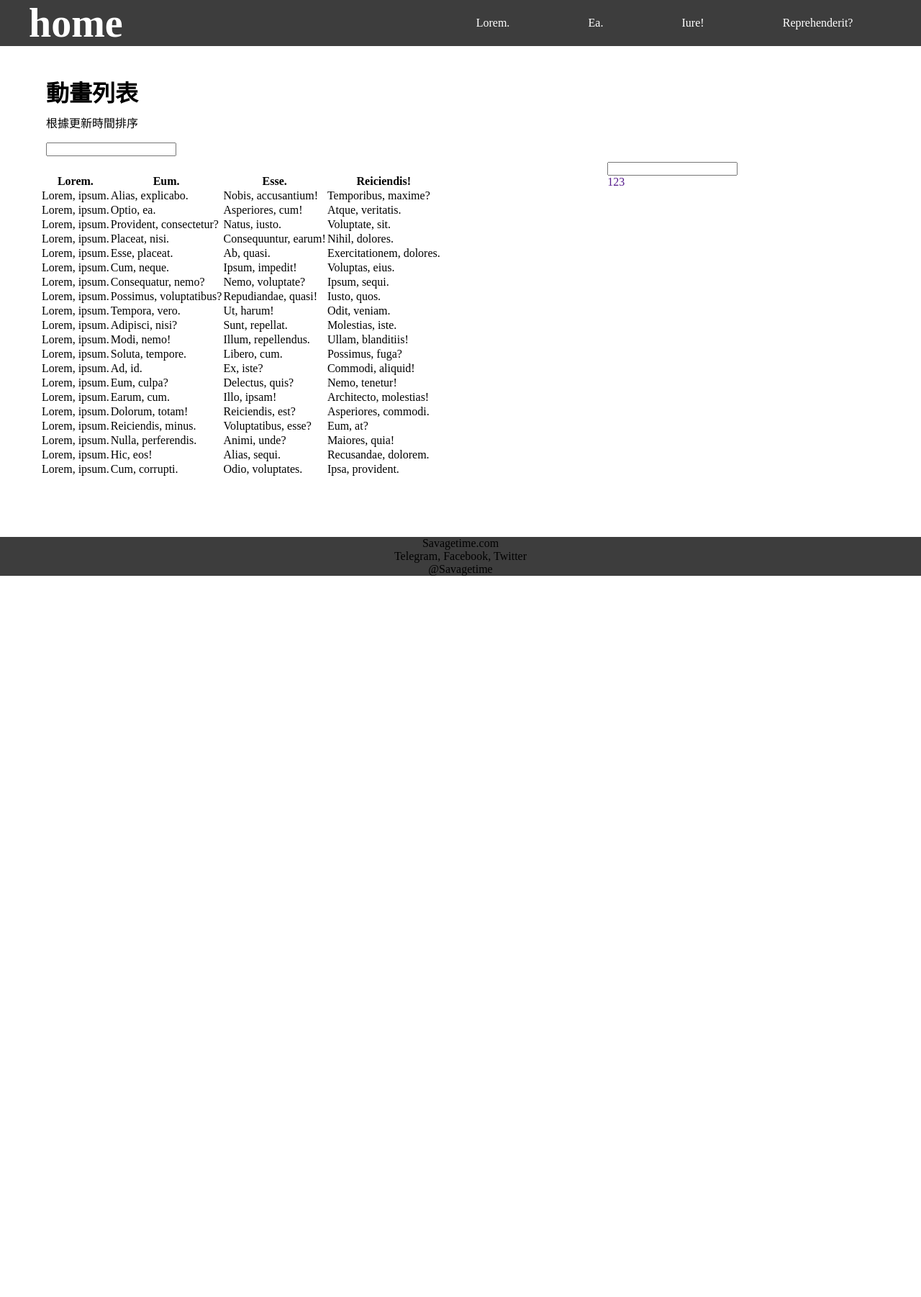
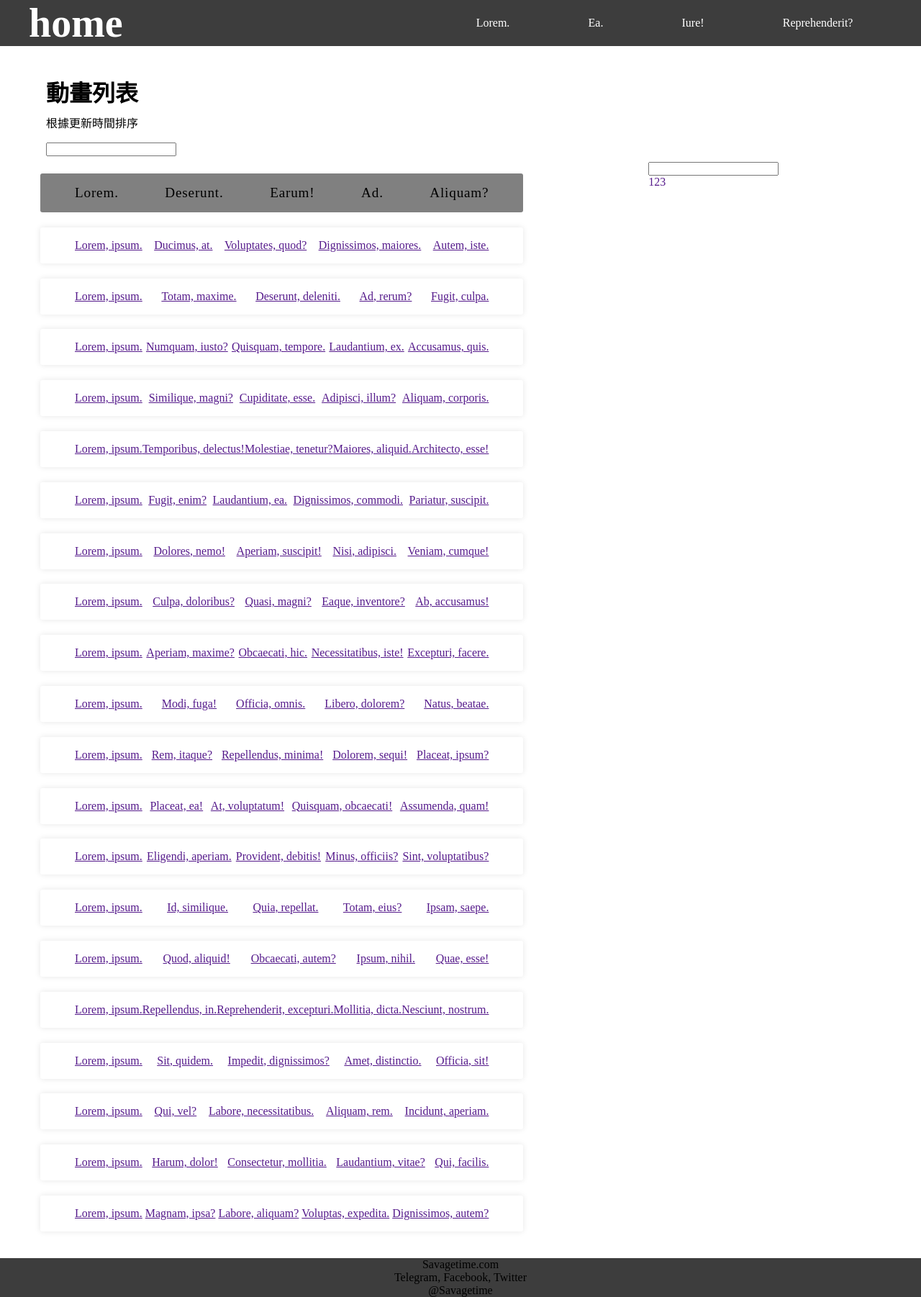
Before and after one commit to robinsonweng/savagetime, a Django app: page / in a window 1280 px wide. Shown: the whole page at 72% size. Before the commit the page ends 800 px from the top, so only its background shows below. Run offline with Django 3.2, Linux system fonts and the light colour scheme.

Commit message:
Rewrite table using flex box

```diff
--- /dev/null
+++ b/savagetime/static/home/css/home.css
@@ -0,0 +1,29 @@
+:root {
+    --thead-bg-color: gray;
+}
+
+.table-container {
+    max-width: 800px;
+    width: 100%;
+    margin-right: auto;
+}
+
+.main-table li {
+    border-radius: 3px;
+    padding: 1rem 3rem;
+    margin-bottom: 1.3rem;
+
+    display: flex;
+    flex-direction: row;
+    justify-content: space-between;
+}
+
+.table-header {
+    background-color: var(--thead-bg-color);
+    font-size: 1.2rem;
+    letter-spacing: 0.05rem;
+}
+
+.table-row {
+    box-shadow: 0px 0px 9px 0px rgba(0, 0, 0, 0.1);
+}
--- a/savagetime/templates/home/index.html
+++ b/savagetime/templates/home/index.html
@@ -12,138 +12,163 @@
 {% endblock content-head %}
 
 {% block content %}
-<table class="main-table">
-    <thead>
-        <tr>
-            <th>Lorem.</th>
-            <th>Eum.</th>
-            <th>Esse.</th>
-            <th>Reiciendis!</th>
-        </tr>
-    </thead>
-    <tbody>
-        <tr>
-            <td>Lorem, ipsum.</td>
-            <td>Alias, explicabo.</td>
-            <td>Nobis, accusantium!</td>
-            <td>Temporibus, maxime?</td>
-        </tr>
-        <tr>
-            <td>Lorem, ipsum.</td>
-            <td>Optio, ea.</td>
-            <td>Asperiores, cum!</td>
-            <td>Atque, veritatis.</td>
-        </tr>
-        <tr>
-            <td>Lorem, ipsum.</td>
-            <td>Provident, consectetur?</td>
-            <td>Natus, iusto.</td>
-            <td>Voluptate, sit.</td>
-        </tr>
-        <tr>
-            <td>Lorem, ipsum.</td>
-            <td>Placeat, nisi.</td>
-            <td>Consequuntur, earum!</td>
-            <td>Nihil, dolores.</td>
-        </tr>
-        <tr>
-            <td>Lorem, ipsum.</td>
-            <td>Esse, placeat.</td>
-            <td>Ab, quasi.</td>
-            <td>Exercitationem, dolores.</td>
-        </tr>
-        <tr>
-            <td>Lorem, ipsum.</td>
-            <td>Cum, neque.</td>
-            <td>Ipsum, impedit!</td>
-            <td>Voluptas, eius.</td>
-        </tr>
-        <tr>
-            <td>Lorem, ipsum.</td>
-            <td>Consequatur, nemo?</td>
-            <td>Nemo, voluptate?</td>
-            <td>Ipsum, sequi.</td>
-        </tr>
-        <tr>
-            <td>Lorem, ipsum.</td>
-            <td>Possimus, voluptatibus?</td>
-            <td>Repudiandae, quasi!</td>
-            <td>Iusto, quos.</td>
-        </tr>
-        <tr>
-            <td>Lorem, ipsum.</td>
-            <td>Tempora, vero.</td>
-            <td>Ut, harum!</td>
-            <td>Odit, veniam.</td>
-        </tr>
-        <tr>
-            <td>Lorem, ipsum.</td>
-            <td>Adipisci, nisi?</td>
-            <td>Sunt, repellat.</td>
-            <td>Molestias, iste.</td>
-        </tr>
-        <tr>
-            <td>Lorem, ipsum.</td>
-            <td>Modi, nemo!</td>
-            <td>Illum, repellendus.</td>
-            <td>Ullam, blanditiis!</td>
-        </tr>
-        <tr>
-            <td>Lorem, ipsum.</td>
-            <td>Soluta, tempore.</td>
-            <td>Libero, cum.</td>
-            <td>Possimus, fuga?</td>
-        </tr>
-        <tr>
-            <td>Lorem, ipsum.</td>
-            <td>Ad, id.</td>
-            <td>Ex, iste?</td>
-            <td>Commodi, aliquid!</td>
-        </tr>
-        <tr>
-            <td>Lorem, ipsum.</td>
-            <td>Eum, culpa?</td>
-            <td>Delectus, quis?</td>
-            <td>Nemo, tenetur!</td>
-        </tr>
-        <tr>
-            <td>Lorem, ipsum.</td>
-            <td>Earum, cum.</td>
-            <td>Illo, ipsam!</td>
-            <td>Architecto, molestias!</td>
-        </tr>
-        <tr>
-            <td>Lorem, ipsum.</td>
-            <td>Dolorum, totam!</td>
-            <td>Reiciendis, est?</td>
-            <td>Asperiores, commodi.</td>
-        </tr>
-        <tr>
-            <td>Lorem, ipsum.</td>
-            <td>Reiciendis, minus.</td>
-            <td>Voluptatibus, esse?</td>
-            <td>Eum, at?</td>
-        </tr>
-        <tr>
-            <td>Lorem, ipsum.</td>
-            <td>Nulla, perferendis.</td>
-            <td>Animi, unde?</td>
-            <td>Maiores, quia!</td>
-        </tr>
-        <tr>
-            <td>Lorem, ipsum.</td>
-            <td>Hic, eos!</td>
-            <td>Alias, sequi.</td>
-            <td>Recusandae, dolorem.</td>
-        </tr>
-        <tr>
-            <td>Lorem, ipsum.</td>
-            <td>Cum, corrupti.</td>
-            <td>Odio, voluptates.</td>
-            <td>Ipsa, provident.</td>
-        </tr>
-    </tbody>
-</table>
+<div class="table-container">
+    <ul class="main-table">
+        <li class="table-header">
+            <div>Lorem.</div>
+            <div>Deserunt.</div>
+            <div>Earum!</div>
+            <div>Ad.</div>
+            <div>Aliquam?</div>
+        </li>
+        <li class="table-row">
+            <div><a href="">Lorem, ipsum.</a></div>
+            <div><a href="">Ducimus, at.</a></div>
+            <div><a href="">Voluptates, quod?</a></div>
+            <div><a href="">Dignissimos, maiores.</a></div>
+            <div><a href="">Autem, iste.</a></div>
+        </li>
+        <li class="table-row">
+            <div><a href="">Lorem, ipsum.</a></div>
+            <div><a href="">Totam, maxime.</a></div>
+            <div><a href="">Deserunt, deleniti.</a></div>
+            <div><a href="">Ad, rerum?</a></div>
+            <div><a href="">Fugit, culpa.</a></div>
+        </li>
+        <li class="table-row">
+            <div><a href="">Lorem, ipsum.</a></div>
+            <div><a href="">Numquam, iusto?</a></div>
+            <div><a href="">Quisquam, tempore.</a></div>
+            <div><a href="">Laudantium, ex.</a></div>
+            <div><a href="">Accusamus, quis.</a></div>
+        </li>
+        <li class="table-row">
+            <div><a href="">Lorem, ipsum.</a></div>
+            <div><a href="">Similique, magni?</a></div>
+            <div><a href="">Cupiditate, esse.</a></div>
+            <div><a href="">Adipisci, illum?</a></div>
+            <div><a href="">Aliquam, corporis.</a></div>
+        </li>
+        <li class="table-row">
+            <div><a href="">Lorem, ipsum.</a></div>
+            <div><a href="">Temporibus, delectus!</a></div>
+            <div><a href="">Molestiae, tenetur?</a></div>
+            <div><a href="">Maiores, aliquid.</a></div>
+            <div><a href="">Architecto, esse!</a></div>
+        </li>
+        <li class="table-row">
+            <div><a href="">Lorem, ipsum.</a></div>
+            <div><a href="">Fugit, enim?</a></div>
+            <div><a href="">Laudantium, ea.</a></div>
+            <div><a href="">Dignissimos, commodi.</a></div>
+            <div><a href="">Pariatur, suscipit.</a></div>
+        </li>
+        <li class="table-row">
+            <div><a href="">Lorem, ipsum.</a></div>
+            <div><a href="">Dolores, nemo!</a></div>
+            <div><a href="">Aperiam, suscipit!</a></div>
+            <div><a href="">Nisi, adipisci.</a></div>
+            <div><a href="">Veniam, cumque!</a></div>
+        </li>
+        <li class="table-row">
+            <div><a href="">Lorem, ipsum.</a></div>
+            <div><a href="">Culpa, doloribus?</a></div>
+            <div><a href="">Quasi, magni?</a></div>
+            <div><a href="">Eaque, inventore?</a></div>
+            <div><a href="">Ab, accusamus!</a></div>
+        </li>
+        <li class="table-row">
+            <div><a href="">Lorem, ipsum.</a></div>
+            <div><a href="">Aperiam, maxime?</a></div>
+            <div><a href="">Obcaecati, hic.</a></div>
+            <div><a href="">Necessitatibus, iste!</a></div>
+            <div><a href="">Excepturi, facere.</a></div>
+        </li>
+        <li class="table-row">
+            <div><a href="">Lorem, ipsum.</a></div>
+            <div><a href="">Modi, fuga!</a></div>
+            <div><a href="">Officia, omnis.</a></div>
+            <div><a href="">Libero, dolorem?</a></div>
+            <div><a href="">Natus, beatae.</a></div>
+        </li>
+        <li class="table-row">
+            <div><a href="">Lorem, ipsum.</a></div>
+            <div><a href="">Rem, itaque?</a></div>
+            <div><a href="">Repellendus, minima!</a></div>
+            <div><a href="">Dolorem, sequi!</a></div>
+            <div><a href="">Placeat, ipsum?</a></div>
+        </li>
+        <li class="table-row">
+            <div><a href="">Lorem, ipsum.</a></div>
+            <div><a href="">Placeat, ea!</a></div>
+            <div><a href="">At, voluptatum!</a></div>
+            <div><a href="">Quisquam, obcaecati!</a></div>
+            <div><a href="">Assumenda, quam!</a></div>
+        </li>
+        <li class="table-row">
+            <div><a href="">Lorem, ipsum.</a></div>
+            <div><a href="">Eligendi, aperiam.</a></div>
+            <div><a href="">Provident, debitis!</a></div>
+            <div><a href="">Minus, officiis?</a></div>
+            <div><a href="">Sint, voluptatibus?</a></div>
+        </li>
+        <li class="table-row">
+            <div><a href="">Lorem, ipsum.</a></div>
+            <div><a href="">Id, similique.</a></div>
+            <div><a href="">Quia, repellat.</a></div>
+            <div><a href="">Totam, eius?</a></div>
+            <div><a href="">Ipsam, saepe.</a></div>
+        </li>
+        <li class="table-row">
+            <div><a href="">Lorem, ipsum.</a></div>
+            <div><a href="">Quod, aliquid!</a></div>
+            <div><a href="">Obcaecati, autem?</a></div>
+            <div><a href="">Ipsum, nihil.</a></div>
+            <div><a href="">Quae, esse!</a></div>
+        </li>
+        <li class="table-row">
+            <div><a href="">Lorem, ipsum.</a></div>
+            <div><a href="">Repellendus, in.</a></div>
+            <div><a href="">Reprehenderit, excepturi.</a></div>
+            <div><a href="">Mollitia, dicta.</a></div>
+            <div><a href="">Nesciunt, nostrum.</a></div>
+        </li>
+        <li class="table-row">
+            <div><a href="">Lorem, ipsum.</a></div>
+            <div><a href="">Sit, quidem.</a></div>
+            <div><a href="">Impedit, dignissimos?</a></div>
+            <div><a href="">Amet, distinctio.</a></div>
+            <div><a href="">Officia, sit!</a></div>
+        </li>
+        <li class="table-row">
+            <div><a href="">Lorem, ipsum.</a></div>
+            <div><a href="">Qui, vel?</a></div>
+            <div><a href="">Labore, necessitatibus.</a></div>
+            <div><a href="">Aliquam, rem.</a></div>
+            <div><a href="">Incidunt, aperiam.</a></div>
+        </li>
+        <li class="table-row">
+            <div><a href="">Lorem, ipsum.</a></div>
+            <div><a href="">Harum, dolor!</a></div>
+            <div><a href="">Consectetur, mollitia.</a></div>
+            <div><a href="">Laudantium, vitae?</a></div>
+            <div><a href="">Qui, facilis.</a></div>
+        </li>
+        <li class="table-row">
+            <div><a href="">Lorem, ipsum.</a></div>
+            <div><a href="">Magnam, ipsa?</a></div>
+            <div><a href="">Labore, aliquam?</a></div>
+            <div><a href="">Voluptas, expedita.</a></div>
+            <div><a href="">Dignissimos, autem?</a></div>
+        </li>
+    </ul>
+    <div class="paginate-block">
+        <div class="paginate-info"></div>
+        <div class="paginate-buttons">
+
+        </div>
+    </div>
+</div>
 {% endblock %}
 
 {% block javascripts %}
```
